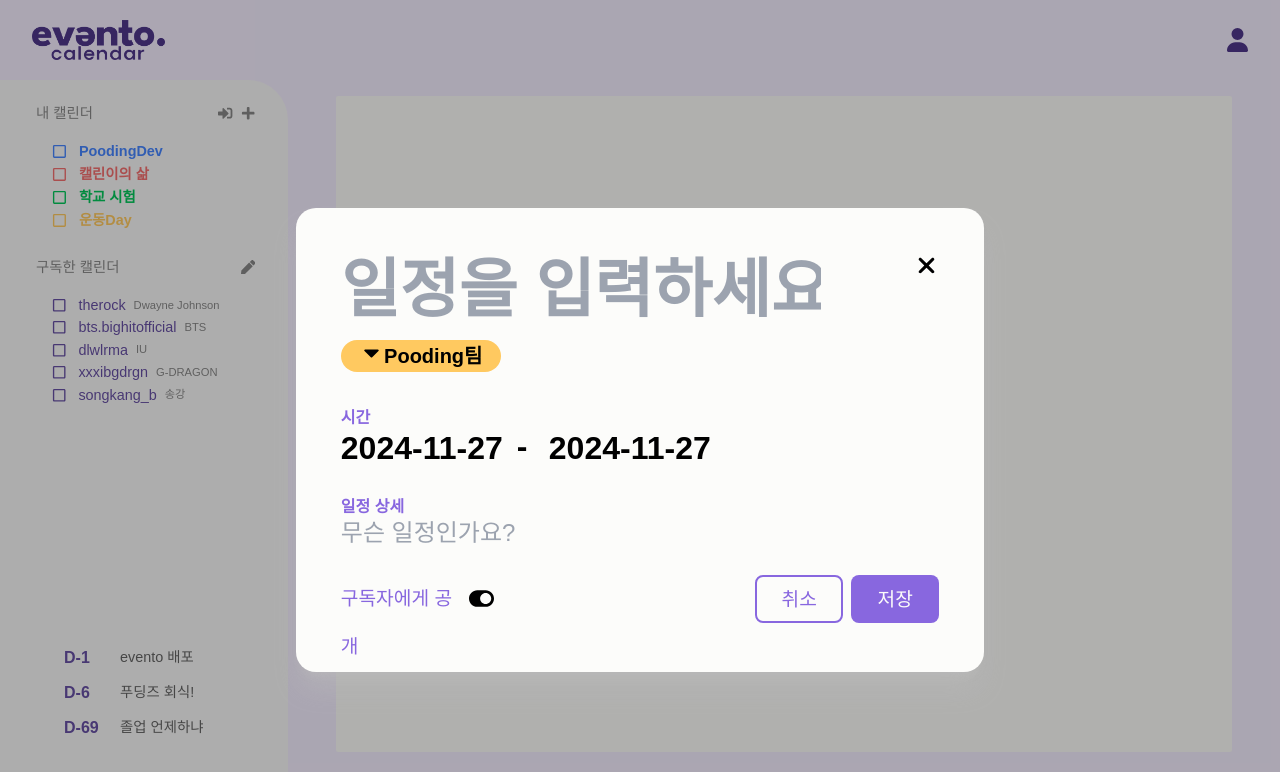
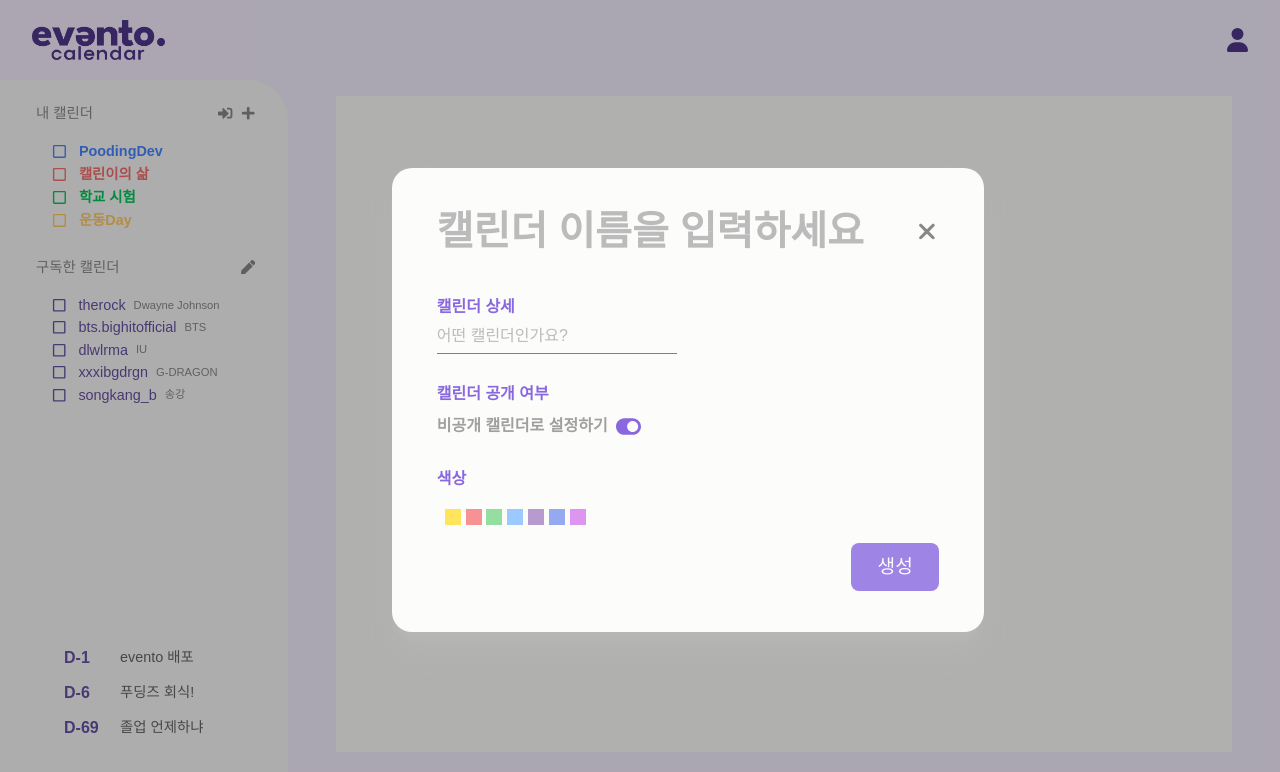
Before and after one commit to PoodingDev/Evento_FE, a React (Vite) app: page / in a window 1280 px wide. Both pictures are taken after a click on the icon 248 px from the left and 112 px from the top of the page. Shown: the top 772 px of the page. Built offline with nearby package versions, Linux system fonts and the light colour scheme.

Commit message:
Feat: #43 캘린더 생성 모달

```diff
--- a/src/components/CreateCalendarModal.jsx
+++ b/src/components/CreateCalendarModal.jsx
@@ -1,60 +1,73 @@
-import React from "react";
+import React, { useRef } from "react";
+import { FaToggleOn } from "react-icons/fa";
 import { FaXmark } from "react-icons/fa6";
-import { FaToggleOn } from "react-icons/fa";
 
-export default function CreateCalendar() {
+export default function CreateCalendar({ onClose }) {
+  const inputRefs = useRef([]);
+
   return (
-    <div className="ml-[18rem] flex h-screen items-center justify-center pt-[5rem]">
-      <div className="h-[30rem] w-[38rem] rounded-[2.5rem] bg-eventoWhite p-[2.8rem] shadow-[0_0_2.5rem_gray]">
-        <div className="flex flex-wrap justify-between">
-          {/* 제목 */}
+    <div className="w-[43rem flex h-[29rem] w-[37rem] translate-x-[3rem] items-center justify-center rounded-[1.25rem] bg-eventoWhite p-[2.8rem] shadow-xl shadow-lightGray/50">
+      <div className="flex w-full flex-col">
+        <div className="mb-[2.8rem] flex items-center justify-between">
           <input
             type="text"
             placeholder="캘린더 이름을 입력하세요"
-            className="mb-[2.8rem] w-[22.5rem] w-[28rem] bg-transparent text-[2.25rem] font-bold"
+            className="w-full bg-transparent text-[2.5rem] font-bold text-darkGray placeholder-lightGray focus:outline-none"
           />
-          <FaXmark size={25} />
+          <FaXmark
+            size={25}
+            className="cursor-pointer text-darkGray"
+            onClick={onClose}
+          />
         </div>
 
-        {/* 상세 */}
+        {/* 캘린더 상세 */}
+        <div className="mb-[2rem]">
           <div className="mb-[0.75rem] text-[1rem] font-bold text-eventoPurple">
             캘린더 상세
           </div>
           <input
             type="text"
             placeholder="어떤 캘린더인가요?"
-          className="mb-[2.5rem] w-[15rem] border-b-[0.1rem] border-solid border-eventoPurple bg-transparent text-[1rem] font-bold"
+            className="border- w-[15rem] border-b-[0.1rem] border-solid border-eventoPurple bg-transparent pb-[0.5rem] text-[1rem] text-darkGray placeholder-lightGray focus:outline-none"
           />
+        </div>
 
         {/* 공개 여부 */}
+        <div className="mb-[2rem]">
           <div className="mb-[0.75rem] text-[1rem] font-bold text-eventoPurple">
             캘린더 공개 여부
           </div>
-        <div className="mb-[2rem] flex w-[40rem] text-[1.25rem] font-bold">
-          <p className="mr-[0.5rem] leading-[1.7rem]">
-            비공개 캘린더로 설정하기
-          </p>
-          <FaToggleOn size={25} />
+          <div className="flex items-center space-x-[0.5rem] text-[1rem] font-bold text-darkGray/80">
+            <p>비공개 캘린더로 설정하기</p>
+            <FaToggleOn
+              size={25}
+              className="cursor-pointer text-eventoPurple"
+            />
+          </div>
         </div>
 
-        {/* 색상 */}
+        {/* 색상 선택 */}
+        <div>
           <div className="mb-[0.5rem] text-[1rem] font-bold text-eventoPurple">
             색상
           </div>
-        <div className="flex h-[3rem] w-[7.5rem] flex-wrap items-center rounded-[0.2rem] bg-lightGray p-[0.5rem]">
+          <div className="flex h-[3rem] w-[11rem] flex-wrap items-center rounded-[0.2rem] p-[0.5rem]">
             <div className="mb-[0.25rem] mr-[0.3rem] h-[1rem] w-[1rem] bg-calendarYellow"></div>
             <div className="mb-[0.25rem] mr-[0.3rem] h-[1rem] w-[1rem] bg-calendarRed"></div>
             <div className="mb-[0.25rem] mr-[0.3rem] h-[1rem] w-[1rem] bg-calendarGreen"></div>
             <div className="mb-[0.25rem] mr-[0.3rem] h-[1rem] w-[1rem] bg-calendarLightBlue"></div>
-          <div className="mb-[0.25rem] h-[1rem] w-[1rem] bg-calendarDarkPurple"></div>
-          <div className="mr-[0.3rem] h-[1rem] w-[1rem] bg-calendarBlue"></div>
-          <div className="mr-[0.3rem] h-[1rem] w-[1rem] bg-calendarPurple"></div>
+            <div className="mb-[0.25rem] mr-[0.3rem] h-[1rem] w-[1rem] bg-calendarDarkPurple"></div>
+            <div className="mb-[0.25rem] mr-[0.3rem] h-[1rem] w-[1rem] bg-calendarBlue"></div>
+            <div className="mb-[0.25rem] mr-[0.3rem] h-[1rem] w-[1rem] bg-calendarPurple"></div>
+          </div>
         </div>
 
+        {/* 하단 버튼 */}
         <div className="flex justify-end">
-          <div className="flex h-[3rem] w-[5.5rem] items-center justify-center rounded-[0.5rem] bg-eventoPurple text-center text-[1.2rem] text-eventoWhite">
-            <span>참가</span>
-          </div>
+          <button className="flex h-[3rem] w-[5.5rem] items-center justify-center rounded-[0.5rem] bg-eventoPurple/80 text-center text-[1.2rem] text-eventoWhite hover:bg-eventoPurple/80 active:bg-eventoPurple/60">
+            <span>생성</span>
+          </button>
         </div>
       </div>
     </div>
--- a/src/components/SideBarLeft.jsx
+++ b/src/components/SideBarLeft.jsx
@@ -1,4 +1,4 @@
-import CreateEvent from "./CreateEventModal";
+import CreateCalendar from "./CreateCalendarModal";
 import InviteCodeModal from "./InviteCodeModal";
 import React, { useState } from "react";
 import { useNavigate } from "react-router-dom";
@@ -172,7 +172,7 @@ export default function SideBarLeft() {
       )}
       {isCreateEventOpen && (
         <div className="fixed inset-0 z-50 flex items-center justify-center bg-black bg-opacity-30">
-          <CreateEvent onClose={toggleCreateEvent} />
+          <CreateCalendar onClose={toggleCreateEvent} />
         </div>
       )}
     </div>
```
Lines whose indentation alone changed are shown as unchanged.
